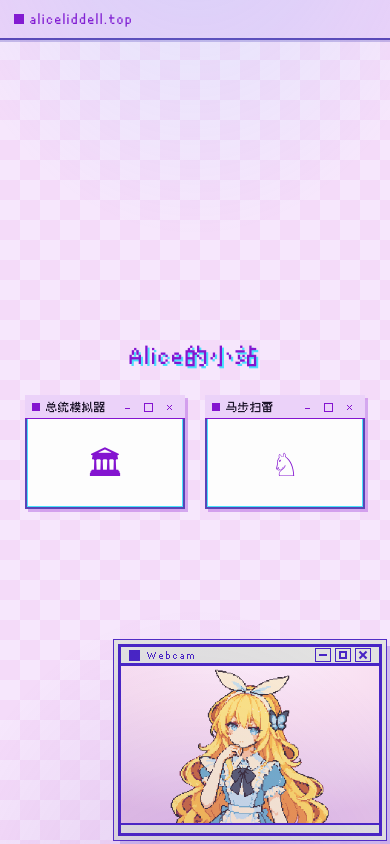
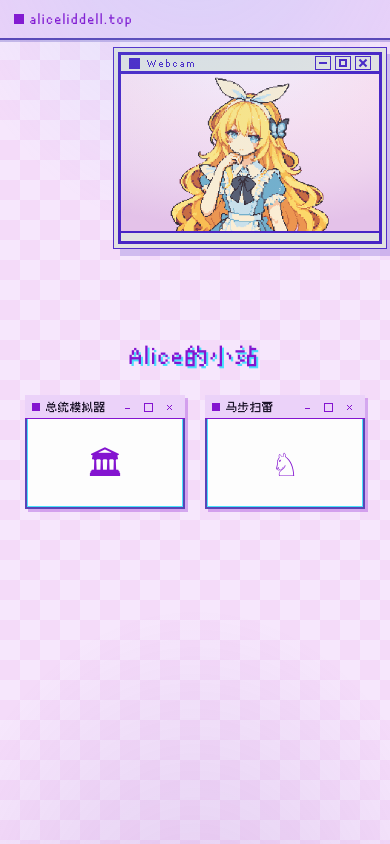
Before and after one commit to AliceLdl/aliceliddell-top, a plain HTML site: page index.html in a window 390 px wide. Drawn offline with Linux system fonts and the light colour scheme.

Commit message:
Webcam 浮窗默认位置改到右上角；拖动不限制避让顶栏

```diff
--- a/index.html
+++ b/index.html
@@ -164,7 +164,7 @@ h1{
 
 /* ---------- Webcam 浮窗（还原参考图的多层边框） ---------- */
 .cam{
-  position:fixed;right:22px;bottom:22px;z-index:80;
+  position:fixed;right:22px;top:64px;z-index:80;
   width:380px;
   background:#F8DFF1;
   /* 内层紫蓝线 */
@@ -253,7 +253,7 @@ h1{
 .cam.min .cam-view,.cam.min .cam-foot{display:none}
 .cam.max{width:520px}
 .cam.max .cam-view{height:310px}@media (max-width:600px){
-  .cam{width:264px;right:8px;bottom:8px}
+  .cam{width:264px;right:8px;top:52px}
   .cam-bar{height:19px;font-size:10px}
   .cam-view{height:157px}
   .cam-foot{height:10px}
@@ -320,6 +320,8 @@ console.log(
     face.src = 'img/alice/face' + idx + '.png';
   });
 
+
+
   /* 拖动（Pointer Events，鼠标与触摸通用） */
   var drag = false, sx = 0, sy = 0, ox = 0, oy = 0;
   bar.addEventListener('pointerdown', function(e){
```
